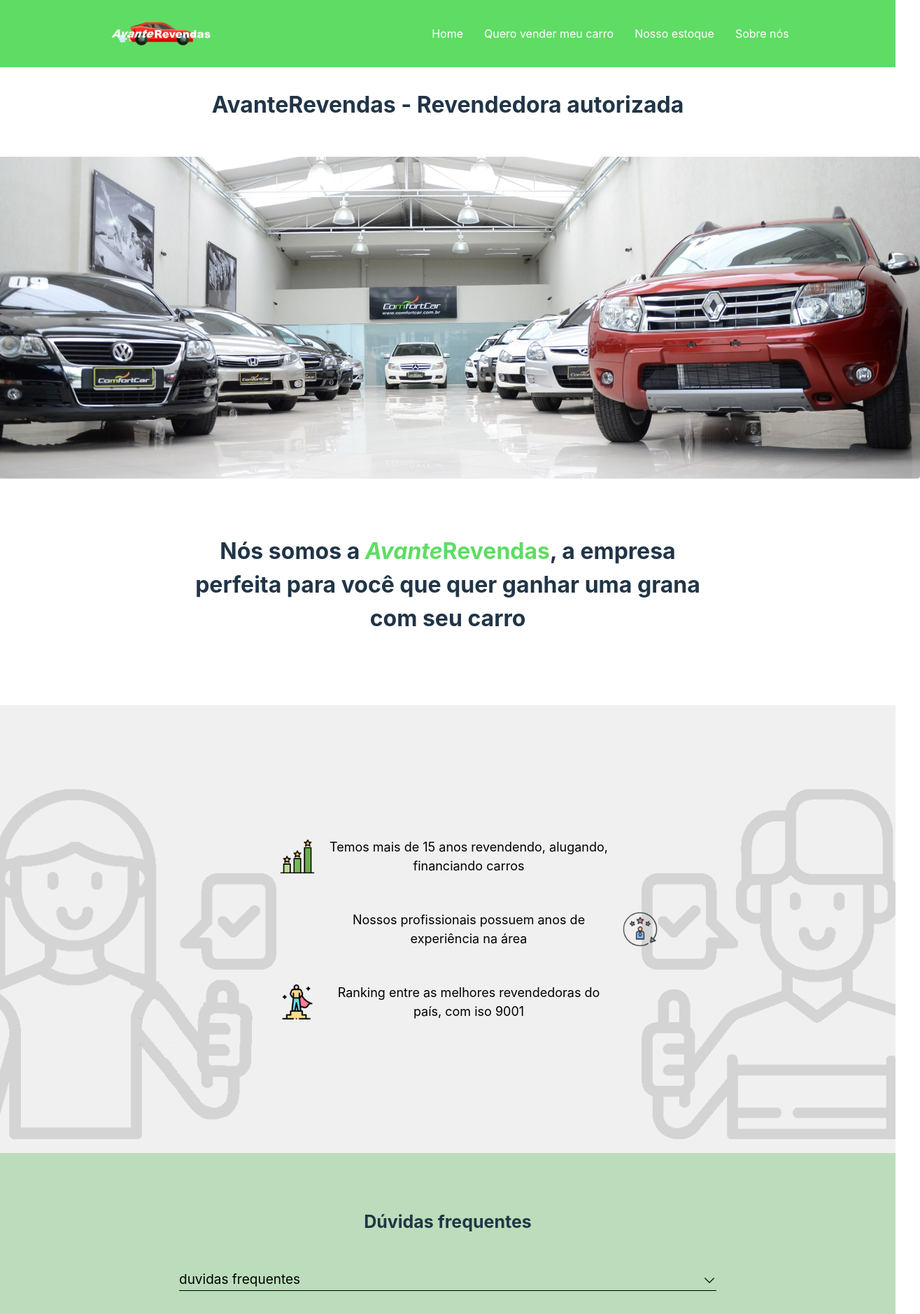
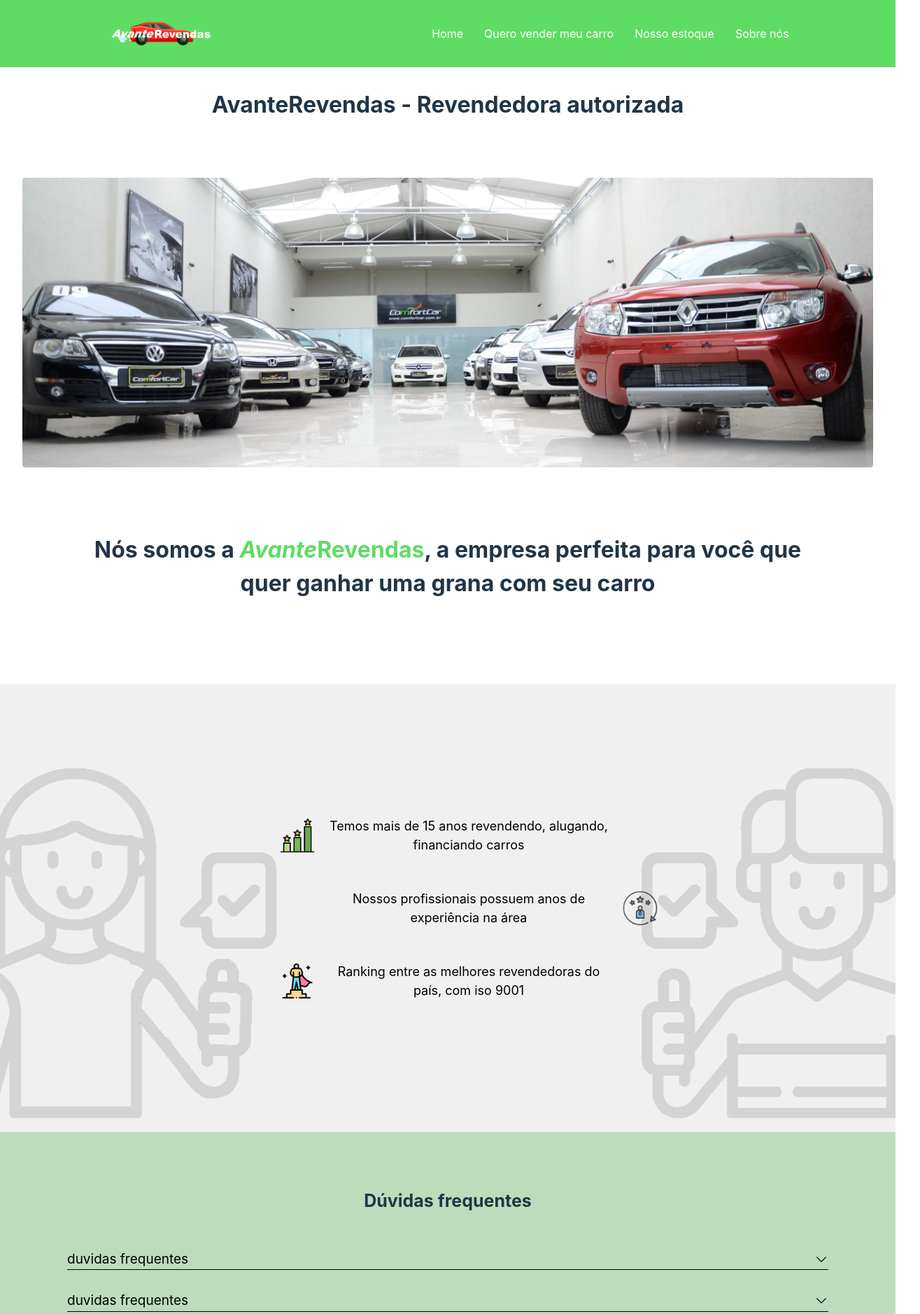
Before and after one commit to JvVenna/avante-revendas, a React (Vite) app: page /About in a window 1280 px wide. Shown: the top 1878 px of the page at 70% size, 1315 px wide, since content can reach past the window. Built offline with nearby package versions, Linux system fonts and the light colour scheme.

Commit message:
responsividade about

```diff
--- a/src/components/assets/css/About.css
+++ b/src/components/assets/css/About.css
@@ -1,16 +1,20 @@
+.principalSobre {
+    overflow-x: hidden;
+}
+
 .alignImg {
     display: flex;
     justify-content: center;
 }
 
 .imgBackgroundInit_about {
-    margin: 50px 0;
-    width: 1350px;
+    margin: 10vh 0 0 0;
+    width: 95%;
     border-radius: 4px;
 }
 
 .title {
-    margin: 0 250px 100px 250px;
+    margin: 8vh 10vw 15vh 10vw;
     text-align: center;
 }
 
@@ -27,6 +31,7 @@
 
 .firstBox h1 {
     padding-top: 30px;
+    text-align: center;
 }
 
 .boxAbout {
@@ -50,10 +55,11 @@
     gap: 50px;
 }
 
-.infoAbout, .infoAbout2 {
+.infoAbout,
+.infoAbout2 {
     font-size: 18px;
     display: flex;
-    flex-direction: ;
+    /* flex-direction: ; */
     align-items: center;
     gap: 10px;
     max-width: 500px;
@@ -61,7 +67,8 @@
     flex-direction: row;
 }
 
-.infoAbout img, .infoAbout2 img {
+.infoAbout img,
+.infoAbout2 img {
     width: 50px;
 }
 
@@ -98,9 +105,9 @@ section.box2_about div {
     font-size: 19px;
     display: flex;
     align-items: center;
-    min-width: 150px;
-    gap: 500px;
+    width: 85vw;
     border-bottom: 1px black solid;
+    justify-content: space-between;
 }
 
 .contentInfo {
@@ -110,10 +117,8 @@ section.box2_about div {
     gap: 30px;
 }
 
-.contentInfo div {
-    width: 60%;
-    justify-content: space-between;
-}
+/* .contentInfo div {
+} */
 
 .down_about {
     display: flex;
@@ -154,7 +159,7 @@ section.box2_about div {
     background-color: #f0f0f089;
     display: flex;
     align-items: center;
-    padding: 20px 0 20px 40px;
+    padding: 20px 0 20px 2vw;
     gap: 20px;
     min-width: 520px;
     border-radius: 10px;
@@ -171,3 +176,87 @@ section.box2_about div {
     right: -200px;
     /* z-index: -4; */
 }
+
+
+/*============================MEDIA-QUERYS============================*/
+
+@media (max-width:1100px) {
+
+    .mulherAfirmativo_about,
+    .homemAfirmativo_about {
+        display: none;
+    }
+
+    .boxAbout {
+        min-height: auto;
+        padding: 10vh 10vh;
+        justify-content: center;
+    }
+
+    .contentInfo_about {
+        gap: 10vh;
+    }
+
+    .box2_about {
+        padding-bottom: 10vh;
+    }
+
+    .box3_about {
+        flex-direction: column;
+    }
+
+    .box3_about h1 {
+        text-align: center;
+    }
+
+    .infoAboutContact {
+        align-items: center;
+    }
+
+    .infoAboutContact div {
+        width: 85vw;
+        background-color: #9696968a;
+    }
+
+    .infoAboutContact div p {
+        font-weight: 500;
+        color: black;
+    }
+
+    .imgBackgroundEnd_about {
+        position: sticky;
+    }
+
+}
+
+@media (max-width:425px) {
+    .imgBackgroundEnd_about {
+        display: none;
+    }
+
+    .box3_about h1,
+    .infoAboutContact {
+        background-color: white;
+    }
+
+    .infoAboutContact div {
+        min-width: initial;
+        overflow-wrap: anywhere;
+    }
+
+    .title_social_media {
+        display: none;
+    }
+
+    div.box_social_media {
+        padding-left: 0;
+        justify-content: center;
+
+    }
+    .infoAboutContact div{
+        background-color: #c2c2c28a;
+    }
+    .principalSobre {
+        overflow-x: visible;
+    }
+}
--- a/src/components/routes/About.jsx
+++ b/src/components/routes/About.jsx
@@ -19,15 +19,17 @@ import ig from '../assets/img/icones-midia-social/ig.png'
 import fb from '../assets/img/icones-midia-social/fb.png'
 
 import background_end from '../assets/img/about/contatoSobre.png'
+import background_end_2 from '../assets/img/about/contatoSobre-2.png'
 
 function About() {
   return (
     <main className='principalSobre'>
       <div className='firstBox'>
         <h1>AvanteRevendas - Revendedora autorizada</h1>
-        <div className="alignImg">
-          <img className='imgBackgroundInit_about' src={background_init} alt="imagem fundo inicio" />
-        </div>
+        <picture className="alignImg">
+          <source media="(max-width:650px)" srcset="https://www.cauterfix.com.br/wp-content/uploads/2019/02/carros_confianca-1080x565.jpg"/>
+          <img className='imgBackgroundInit_about' src={background_init}/>
+        </picture>
         <h1 className='title'>Nós somos a <label><i>Avante</i>Revendas</label>, a empresa perfeita para você que quer ganhar uma grana com seu carro</h1>
       </div>
       <div className="boxAbout">
@@ -79,25 +81,26 @@ function About() {
         <div className='infoAboutContact'>
           <div>
             <img src={telefone} alt="imagem e-mail" />
-            <p><b>E-mail:</b>minhaempresa@avanterevendas.com</p>
+            <p><b>E-mail: </b>minhaempresa@avanterevendas.com</p>
           </div>
           <div>
             <img src={email} alt="imagem e-mail" />
             <p><b>Telefone:</b>(19) 9999-4321</p>
           </div>
-          <div>
-            <p>Ou ainda pelas nossas redes sociais:</p>
+          <div className='box_social_media'>
+            <p className='title_social_media'>Ou ainda pelas nossas redes sociais:</p>
             <a href="#"><img className='redesSociais_img' src={wpp} alt="imagem whatsapp" /></a>
-            <a href="#">
-              <img className='redesSociais_img' src={ig} alt="imagem instagram" />
-            </a>
-            <a href="#">
-              <img className='redesSociais_img' src={fb} alt="imagem facebook" />
-            </a>
+            <a href="#"><img className='redesSociais_img' src={ig} alt="imagem instagram" /></a>
+            <a href="#"><img className='redesSociais_img' src={fb} alt="imagem facebook" /></a>
           </div>
         </div>
       </div>
+
+      <picture className="alignImg">
+          <source media="(max-width:900px)" srcset={background_end_2}/>
       <img className='imgBackgroundEnd_about' src={background_end} alt="fundo sobre box 3" />
+        </picture>
+
     </main>
   )
 }
```
Also changed, not shown: src/components/assets/img/about/contatoSobre-2.png (added).
